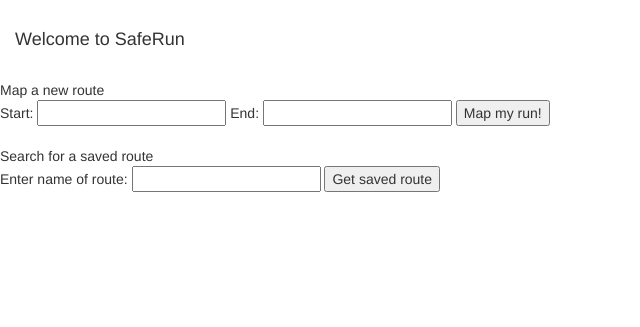
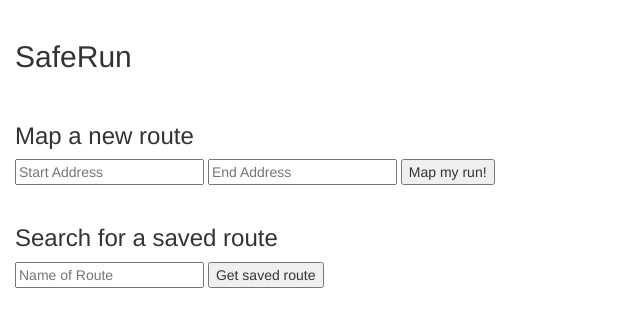
Before and after one commit to bekkam/hackbright-project, a Flask app: page / in a window 1280 px wide. Shown: the part 52-379 px from the top of the page, without its empty margins (0-640 px from the left). Run offline with Flask 2, Linux system fonts and the light colour scheme; some libraries are stand-ins or nearby versions.

Commit message:
Complete styling for tomorrow

```diff
--- a/static/css/style.css
+++ b/static/css/style.css
@@ -3,6 +3,7 @@ height: 100%;
 margin: 0;
 padding: 0;
 }
+
 #map {
 height: 100px;
 float: left;
@@ -36,25 +37,3 @@ font-size: 12px;
 height: 100%;
 overflow: auto;
 }
-
-.subheader {
-
-}
-
-.header {
-
-}
-
-.table {
-    table table-striped table-bordered">
-    table table-striped table-bordered;
-}
-/*.chart {
-    width: 600px;
-    height: 300px;
-}*/
-
-/*#lineChartDistance {
-    width: 500px;
-    height: 500px;
-}*/
--- a/static/js/showmap.js
+++ b/static/js/showmap.js
@@ -56,8 +56,8 @@ function displayRoute(origin, destination, service, display){
 
 //UTILITY METHOD TO CALC ROUTE DISTANCE IN KM
 function calculateTotalDistanceInKilometers(response) {
-  alert("calculateTotalDistanceInKilometers function called");
-  console.log(response);
+  // alert("calculateTotalDistanceInKilometers function called");
+  // console.log(response);
 
   // get route data needed for db: total distance:
   totalDistance = 0;
@@ -68,7 +68,7 @@ function calculateTotalDistanceInKilometers(response) {
   }
   //because distance.value contains value expressed in meters, convert meters to kilometers
   totalDistance = totalDistance/1000;
-  alert("total km is " + totalDistance);
+  // alert("total km is " + totalDistance);
   //set the value of the total-distance field in the form
 
   // Hacking for now; can css later
--- a/static/js/simplemap.js
+++ b/static/js/simplemap.js
@@ -3,7 +3,7 @@
   // var map;
 
   function initMap() {
-     alert("called initMap");
+     // alert("called initMap");
 
      var map = new google.maps.Map(document.getElementById('map'), {
       zoom: 14,
--- a/templates/base.html
+++ b/templates/base.html
@@ -5,8 +5,10 @@
     <meta charset="utf-8">
     <title>{% block title %}TITLE GOES HERE{% endblock %}</title>
 
-     <link rel="stylesheet"
-        href="http://maxcdn.bootstrapcdn.com/bootstrap/3.3.4/css/bootstrap.css">
+<!--      <link rel="stylesheet"
+        href="http://maxcdn.bootstrapcdn.com/bootstrap/3.3.4/css/bootstrap.css"> -->
+    <link rel="stylesheet" href=
+        "https://maxcdn.bootstrapcdn.com/bootswatch/3.3.6/flatly/bootstrap.min.css".
     <link href="/static/css/style.css" rel="stylesheet"></link>
 
     <script src="http://code.jquery.com/jquery.js"></script>
@@ -15,7 +17,7 @@
 </head>
 <body>
 
-<nav class="navbar navbar-default">
+<nav class="navbar navbar-default" >
   <div class="container-fluid">
     <div class="navbar-header">
       <button type="button"
--- a/templates/index.html
+++ b/templates/index.html
@@ -5,32 +5,34 @@
 
 {% block content %}
     <div class="container-fluid">
-    <div class="index-header">
-      <h4> Welcome to SafeRun </h4>
+        <div class="hero-unit">
+            <h2> SafeRun </h2>
+        </div>
+
+    <div class="row">
+        <div class="col-xs-12 col-md-12 col-lg-12">
+            <form id="address-form" method="get" action="/draw-route">
+                <br><h3>Map a new route</h3>
+                    <input type="text" name="start" id="pointOne" placeholder="Start Address">
+                    <input type="text" name="end" id="pointTwo" placeholder="End Address">
+                <input type="submit" id="submit-button" value="Map my run!">
+            </form>
         </div>
     </div>
-  <!-- form for start and end addresses -->
-  <form id="address-form" method="get" action="/draw-route">
-    <br>Map a new route<br>
-    <span>Start:</span>
-      <input type="text" name="start" id="pointOne">
-     <span>End:</span>
-      <input type="text" name="end" id="pointTwo">
-      <input type="submit" id="submit-button" value="Map my run!">
-  </form>
 
-
-  <!-- form to search for a route -->
+    <div class="row">
+        <div class="col-xs-12 col-md-12 col-lg-12">
             <div id="search-route-form-div">
                 <br>
                 <form id="get-route-form" method="get" action="/get-saved-route">
-    <span>Search for a saved route</span>
-    <br>
-    <span>Enter name of route:</span>
-      <input type="text" name="search" id="search-term">
+                    <span><h3>Search for a saved route</h3></span>
+                          <input type="text" name="search" id="search-term" placeholder="Name of Route">
                           <input type="submit" id="submit-button" value="Get saved route">
                 </form>
             </div>
+        </div>
+    </div>
+
 
     <script src="static/js/simplemap.js"></script>
         <script src="https://maps.googleapis.com/maps/api/js?key=AIzaSyD0V7FNkiwsUwxhsQd8hscYoMsuklxOFhg&callback=initMap"
```
Also changed, not shown: static/js/run.js (+0 -15 lines), static/js/streetlightmarkers.js (+10 -4 lines), templates/show-map.html (+5 -4 lines), static/js/mapstyles.js (line endings or trailing spaces). Lines whose indentation alone changed are shown as unchanged.
